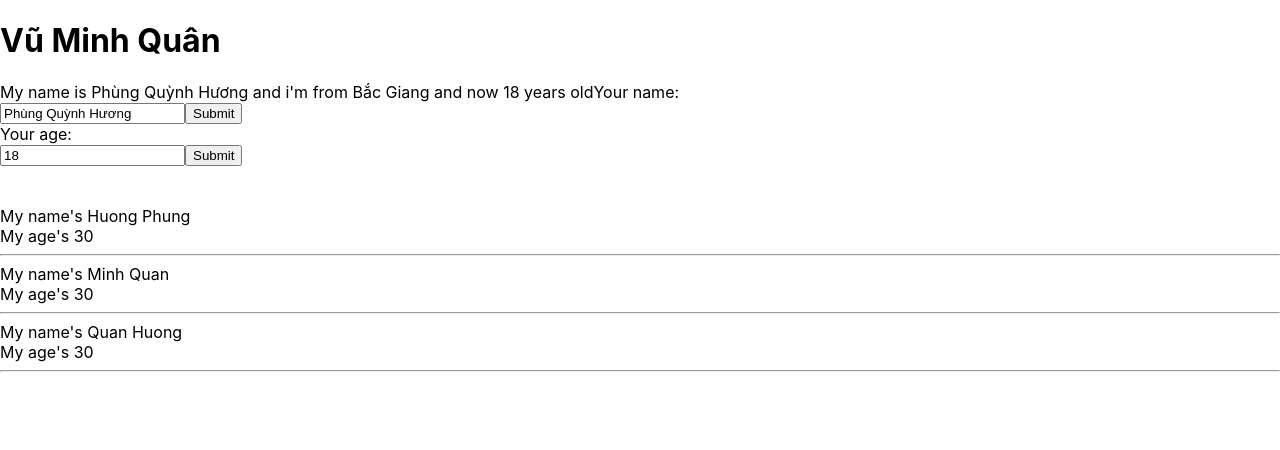
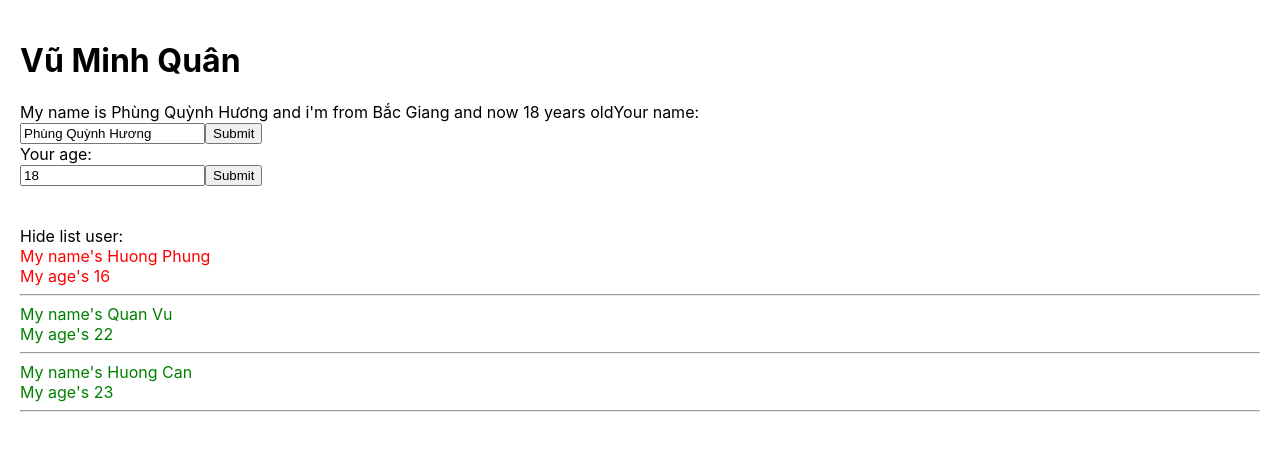
Before and after one commit to VuMinhQuanDev/learn-reactapp-ui, a React (Create React App) app: page / in a window 1280 px wide. Shown: the top 450 px of the page. Built offline with nearby package versions, Linux system fonts and the light colour scheme.

Commit message:
optimize code

```diff
--- a/src/App.css
+++ b/src/App.css
@@ -1,4 +1,13 @@
+.red{
+  color: red;
+
+}
+.green {
+  color: green;
+}
+
 body {
+  padding: 20px;
   margin: 0;
   font-family: -apple-system, BlinkMacSystemFont, 'Segoe UI', 'Roboto', 'Oxygen',
     'Ubuntu', 'Cantarell', 'Fira Sans', 'Droid Sans', 'Helvetica Neue',
--- a/src/components/DisplayInfor.js
+++ b/src/components/DisplayInfor.js
@@ -1,20 +1,38 @@
 import React from "react";
-class DisplayInfor extends React.Component{
-    render(){
+class DisplayInfor extends React.Component {
+    state={
+        isShowListUser: true
+    }
+    handleShowHide = () => {
+        this.setState({
+            isShowListUser:!this.state.isShowListUser
+        })
+//! = toggle
+    }
+    render() {
         //Destructuring array/object
-        const {listUsers} = this.props;
+        const { listUsers } = this.props;
         //props = properties
-        return(
+        return (
             <div>
-                {listUsers.map((user)=> {
-                    return (
-                        <div key={user.id} >
-                            <div>My name's {user.name}</div>
-                            <div>My age's {user.age}</div>
-                            <hr/>
-                        </div>
-                    )
-                })}
+                <div>
+                    <span onClick={() => { this.handleShowHide() }} > {
+                      this.state.isShowListUser   === true?'Hide list user:' : "Show list user"
+                    }</span>
+                </div>
+                {this.state.isShowListUser &&
+                    <div>
+                        {listUsers.map((user) => {
+                            return (
+                                <div key={user.id} className={user.age > 18 ? "green" : "red"}>
+                                    <div>My name's {user.name}</div>
+                                    <div>My age's {user.age}</div>
+                                    <hr />
+                                </div >
+                            )
+                        })}
+                    </div >
+                }
             </div>
         )
     }
--- a/src/components/MyComponent.js
+++ b/src/components/MyComponent.js
@@ -6,9 +6,10 @@
     //DRY: don't repeat yourself
     state = {
         listUsers: [
-            {id:1, name:'Huong Phung', age:30},
-            {id:2, name:'Minh Quan', age:30},
-            {id:3, name:'Quan Huong', age:30},
+            {id:1, name:'Huong Phung', age:16},
+            {id:2, name:'Quan Vu', age:22},
+            {id:3, name:'Huong Can', age:23},
+
         ]
     }
     render() {
--- a/src/index.js
+++ b/src/index.js
@@ -8,9 +8,9 @@
 const root = ReactDOM.createRoot(document.getElementById('root'));
 root.render(
   <Provider store={store}>
-    <React.StrictMode>
+    {/* <React.StrictMode> */}
       <App />
-    </React.StrictMode>
+    {/* </React.StrictMode> */}
   </Provider>
 );
 
```
